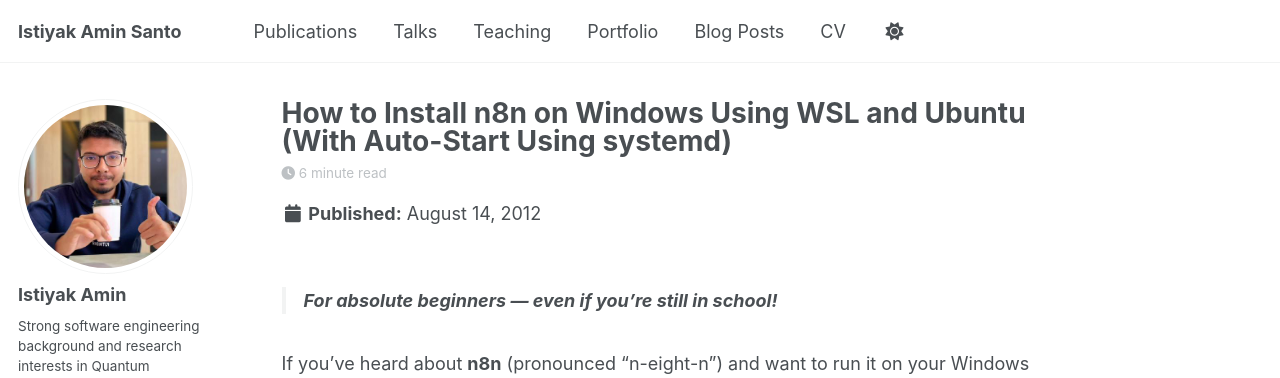
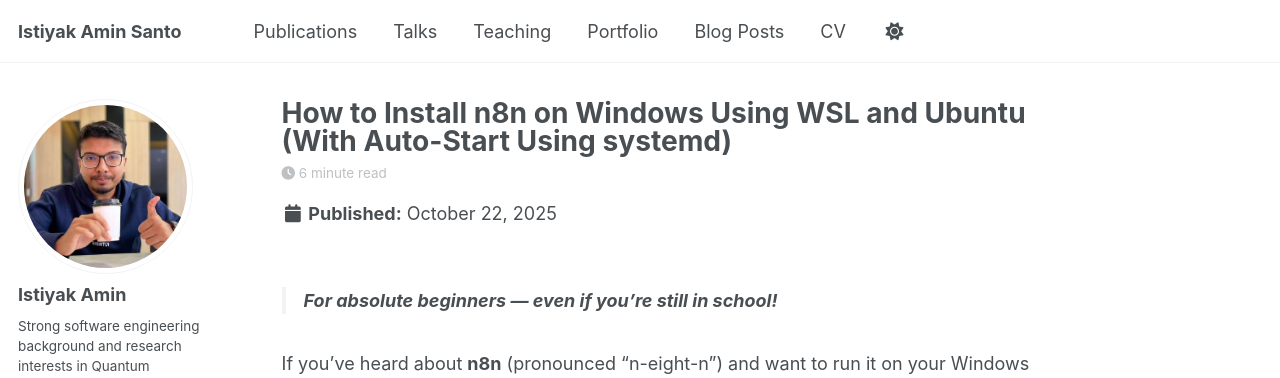
Before and after one commit to istiyakamin/istiyakamin.github.io, a Jekyll site: the page built from _posts/2025-10-22-n8n-install-wsl-using-systemd.md, in a window 1280 px wide and 900 px high. Shown: the top 378 px of the window. Built offline with Jekyll 4.4.1, drawn with Linux system fonts in a browser that asks for light colours; some web fonts are replaced; a script that is not in the unit is left out.

Commit message:
update date

```diff
--- a/_posts/2025-10-21-n8n-install-wsl-using-systemd.md
+++ b/_posts/2025-10-22-n8n-install-wsl-using-systemd.md
@@ -1,6 +1,6 @@
 ---
 title: 'How to Install n8n on Windows Using WSL and Ubuntu (With Auto-Start Using systemd)'
-date: 2012-08-14
+date: 2025-10-22
 permalink: /posts/2025/10/n8n-install-wsl-using-systemd/
 tags:
   - n8n
```
